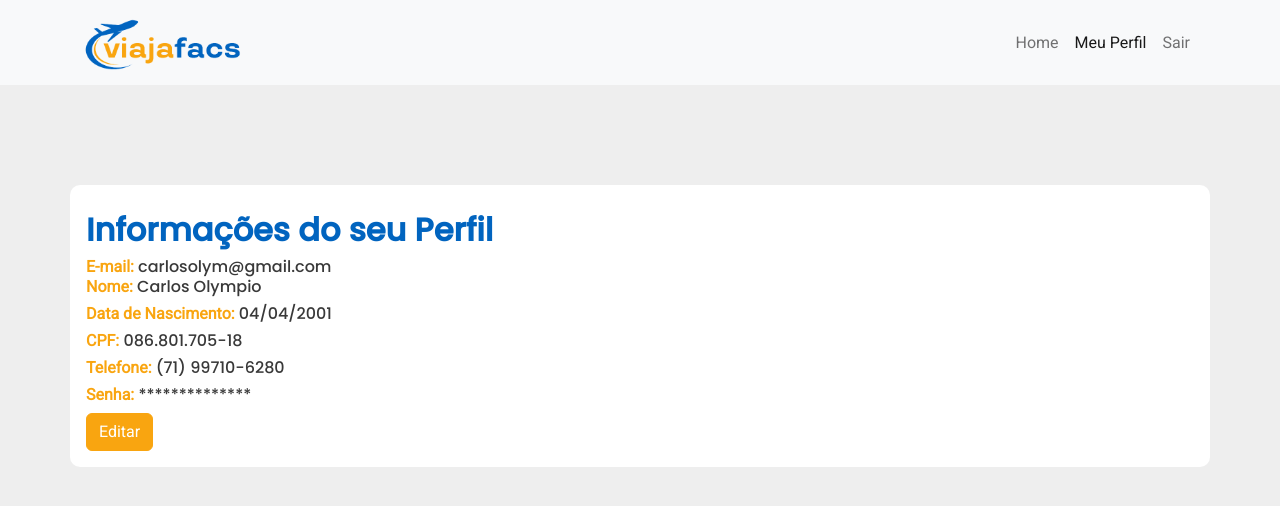
After one commit to brunoabreusz/viajaFacs, a PHP site: page /myprofile.html in a window 1280 px wide. The commit adds this page. Shown: the top 506 px of the page. Run offline with PHP 8.4, Linux system fonts and the light colour scheme.

Commit message:
Tela Meu Perfil, e ajustes

```diff
--- /dev/null
+++ b/myprofile.html
@@ -0,0 +1,68 @@
+<!doctype html>
+<html lang="en">
+
+<head>
+    <meta charset="utf-8">
+    <meta name="viewport" content="width=device-width, initial-scale=1">
+    <title>ViajaFacs - Meu Perfil</title>
+    <link rel="icon" href="images/iconviajafacs.png" type="image/png">
+    <link href="https://cdn.jsdelivr.net/npm/bootstrap@5.2.2/dist/css/bootstrap.min.css" rel="stylesheet"
+        integrity="sha384-Zenh87qX5JnK2Jl0vWa8Ck2rdkQ2Bzep5IDxbcnCeuOxjzrPF/et3URy9Bv1WTRi" crossorigin="anonymous">
+    <link rel="stylesheet" href="styles/style.css">
+
+</head>
+
+<body>
+
+    <nav class="navbar navbar-expand-lg navbar-light bg-light">
+        <div class="container">
+            <a class="navbar-brand">
+                <img src="images/logo-viajafacs.png" height="60" alt="ViajaFacs" loading="lazy"
+                    style="margin-top: -1px;" />
+            </a>
+
+            <button class="navbar-toggler" type="button" data-bs-toggle="collapse" data-bs-target="#navbarNav"
+                aria-controls="navbarNav" aria-expanded="false" aria-label="Toggle navigation">
+                <span class="navbar-toggler-icon"></span>
+            </button>
+
+            <div class="collapse navbar-collapse justify-content-end" id="navbarNav">
+                <ul class="navbar-nav">
+                    <li class="nav-item">
+                        <a class="nav-link" href="user.html">Home</a>
+                    </li>
+                    <li class="nav-item">
+                        <a class="nav-link active">Meu Perfil</a>
+                    </li>
+                    <li class="nav-item">
+                        <a class="nav-link" href="index.html">Sair</a>
+                    </li>
+                </ul>
+            </div>
+        </div>
+    </nav>
+
+    <div class="container p-3" id="form-container">
+        <div class="row">
+            <div class="col">
+                <h2>Informações do seu Perfil</h2>
+                <h6 class="card-title fw-normal"><b id="AmareloTexto">E-mail:</b> carlosolym@gmail.com</h6>
+                <h6 class="card-text fw-normal"><b id="AmareloTexto">Nome:</b> Carlos Olympio</h6>
+                <h6 class="card-text fw-normal"><b id="AmareloTexto">Data de Nascimento:</b> 04/04/2001</h6>
+                <h6 class="card-text fw-normal"><b id="AmareloTexto">CPF:</b> 086.801.705-18</h6>
+                <h6 class="card-text fw-normal"><b id="AmareloTexto">Telefone:</b> (71) 99710-6280</h6>
+                <h6 class="card-text fw-normal"><b id="AmareloTexto">Senha:</b> **************</h6>
+                <input type="submit" class="btn btn-primary" value="Editar">
+            </div>
+        </div>
+    </div>
+    </div>
+
+
+    <script src="https://cdn.jsdelivr.net/npm/bootstrap@5.2.2/dist/js/bootstrap.bundle.min.js"
+        integrity="sha384-OERcA2EqjJCMA+/3y+gxIOqMEjwtxJY7qPCqsdltbNJuaOe923+mo//f6V8Qbsw3"
+        crossorigin="anonymous"></script>
+    <script src="javascript/funcoes.js"></script>
+</body>
+
+</html>
--- a/styles/style.css
+++ b/styles/style.css
@@ -160,6 +160,10 @@ body {
    text-decoration: none;
 }
 
+#A-NoDecoration h2:hover{
+   color: #f9a510;
+}
+
 #A-NoDecoration:hover{
    color: #f9a510;
 }
--- a/user/cancellation.html
+++ b/user/cancellation.html
@@ -15,7 +15,7 @@
 
     <nav class="navbar navbar-expand-lg navbar-light bg-light">
         <div class="container">
-            <a class="navbar-brand" href="../index.html">
+            <a class="navbar-brand">
                 <img src="../images/logo-viajafacs.png" height="60" alt="ViajaFacs" loading="lazy"
                     style="margin-top: -1px;" />
             </a>
--- a/user/centerhelp.html
+++ b/user/centerhelp.html
@@ -15,7 +15,7 @@
 
     <nav class="navbar navbar-expand-lg navbar-light bg-light" id="topo">
         <div class="container">
-            <a class="navbar-brand" href="../index.html">
+            <a class="navbar-brand">
                 <img src="../images/logo-viajafacs.png" height="60" alt="ViajaFacs" loading="lazy"
                     style="margin-top: -1px;" />
             </a>
--- a/user/checkin.html
+++ b/user/checkin.html
@@ -15,7 +15,7 @@
 
     <nav class="navbar navbar-expand-lg navbar-light bg-light">
         <div class="container">
-            <a class="navbar-brand" href="../index.html">
+            <a class="navbar-brand">
                 <img src="../images/logo-viajafacs.png" height="60" alt="ViajaFacs" loading="lazy"
                     style="margin-top: -1px;" />
             </a>
```
Also changed, not shown: checkout.html (+32 -10 lines), login.html (+4 -4 lines), tickets.html (+26 -8 lines), user.html (+19 -5 lines).
